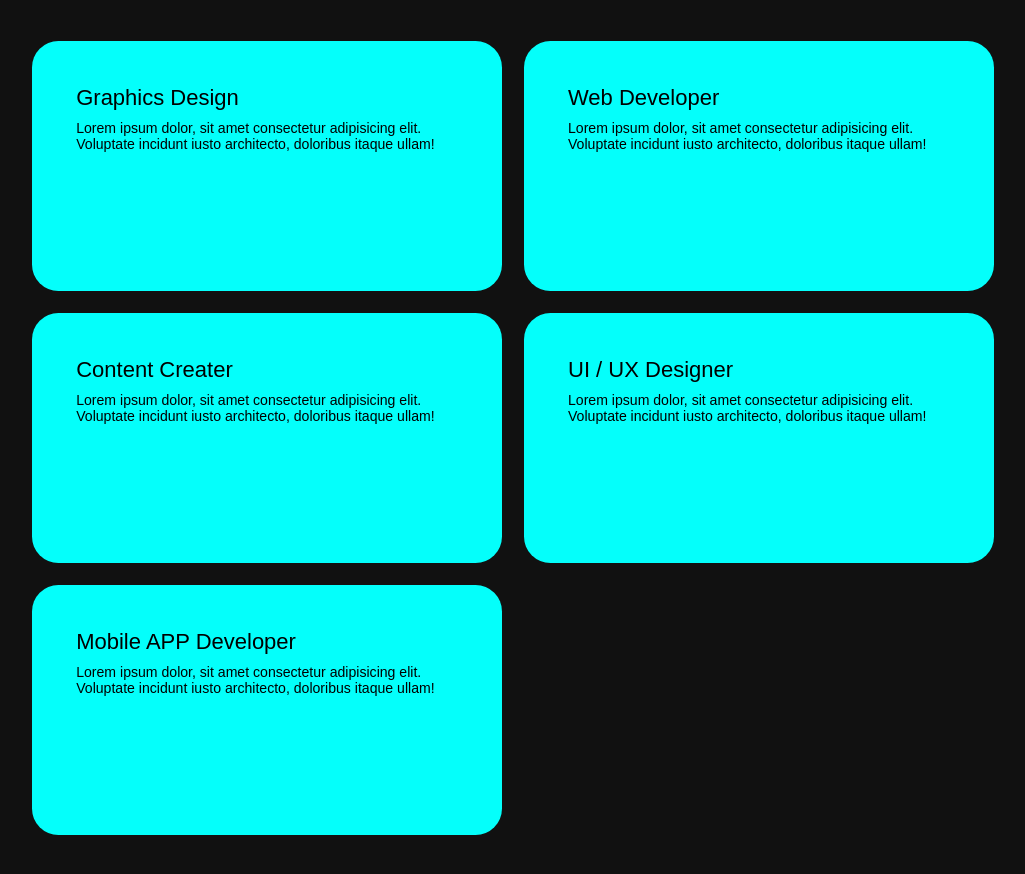
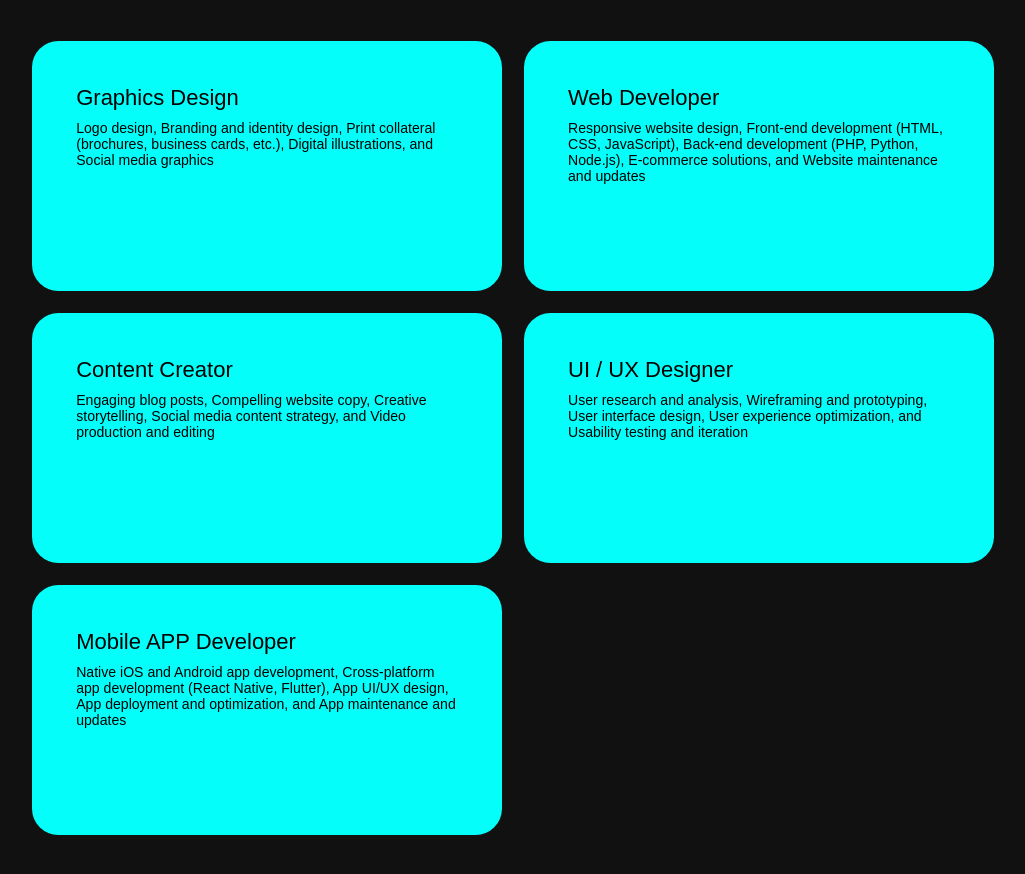
Before and after one commit to Sbiniyam/Binyamporto.github.io, a plain HTML site: page index.html in a window 1280 px wide. Shown: the part 1859-2733 px from the top of the page, without its empty margins (127-1152 px from the left). Drawn offline with nearby package versions, Linux system fonts and the light colour scheme.

Commit message:
Update index.html

```diff
--- a/index.html
+++ b/index.html
@@ -66,11 +66,14 @@
           UI/UX design, and mobile app development. With a relentless passion for crafting
           exceptional digital experiences, I bring a unique blend of artistry and technical
           expertise to every project I undertake.
+        <br/>
 
          In my portfolio, you'll discover a rich tapestry of projects that showcase
          my versatility and ingenuity. From visually captivating branding campaigns to
          seamlessly integrated web and mobile applications, each endeavor is a testament to my
          dedication to creating meaningful connections between users and digital platforms.
+
+        <br/>
 
         With a keen eye for detail and a deep understanding of user behavior, I approach
         every project with a holistic perspective, ensuring that every design element
@@ -96,8 +99,7 @@
           <div class="service-info">
             <h4>Graphics Design</h4>
             <p>
-              Lorem ipsum dolor, sit amet consectetur adipisicing elit.
-              Voluptate incidunt iusto architecto, doloribus itaque ullam!
+             Logo design, Branding and identity design, Print collateral (brochures, business cards, etc.), Digital illustrations, and Social media graphics
             </p>
           </div>
         </div>
@@ -106,18 +108,17 @@
           <div class="service-info">
             <h4>Web Developer</h4>
             <p>
-              Lorem ipsum dolor, sit amet consectetur adipisicing elit.
-              Voluptate incidunt iusto architecto, doloribus itaque ullam!
+              Responsive website design, Front-end development (HTML, CSS, JavaScript), Back-end development (PHP, Python, Node.js),
+              E-commerce solutions, and Website maintenance and updates
             </p>
           </div>
         </div>
 
         <div class="service-box">
           <div class="service-info">
-            <h4>Content Creater</h4>
+            <h4>Content Creator</h4>
             <p>
-              Lorem ipsum dolor, sit amet consectetur adipisicing elit.
-              Voluptate incidunt iusto architecto, doloribus itaque ullam!
+              Engaging blog posts, Compelling website copy, Creative storytelling, Social media content strategy, and Video production and editing
             </p>
           </div>
         </div>
@@ -126,8 +127,7 @@
           <div class="service-info">
             <h4>UI / UX Designer</h4>
             <p>
-              Lorem ipsum dolor, sit amet consectetur adipisicing elit.
-              Voluptate incidunt iusto architecto, doloribus itaque ullam!
+              User research and analysis, Wireframing and prototyping, User interface design, User experience optimization, and Usability testing and iteration
             </p>
           </div>
         </div>
@@ -136,8 +136,8 @@
           <div class="service-info">
             <h4>Mobile APP Developer</h4>
             <p>
-              Lorem ipsum dolor, sit amet consectetur adipisicing elit.
-              Voluptate incidunt iusto architecto, doloribus itaque ullam!
+             Native iOS and Android app development, Cross-platform app development (React Native, Flutter), App UI/UX design,
+              App deployment and optimization, and App maintenance and updates
             </p>
           </div>
         </div>
```
